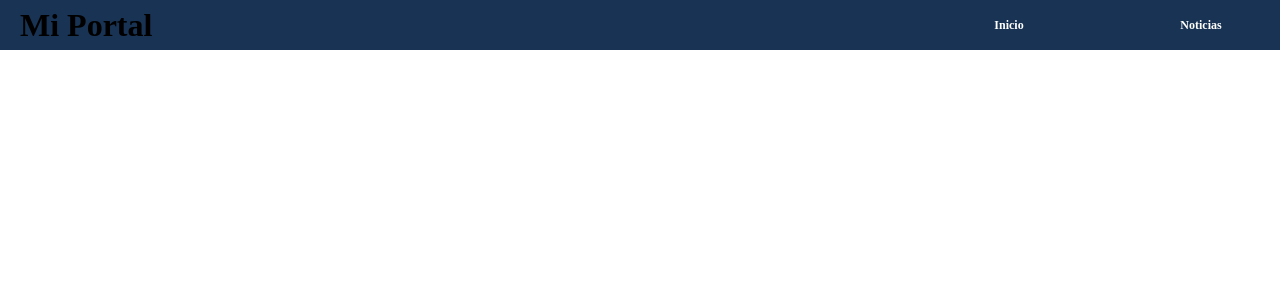
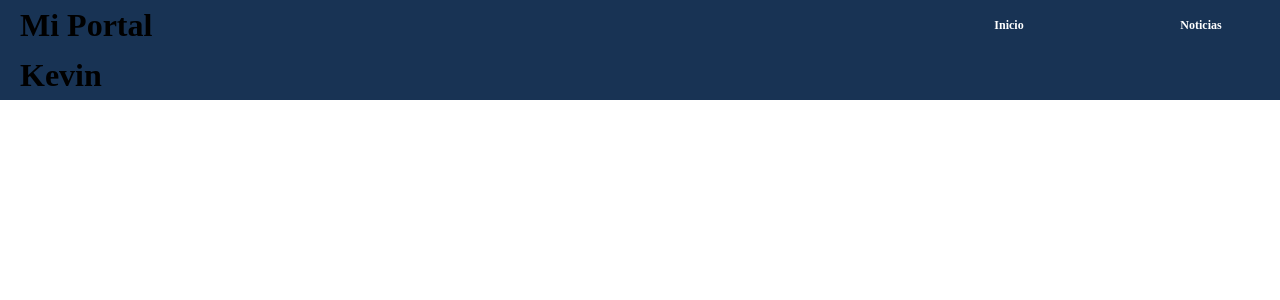
Before and after one commit to Geremi19/Noticias-Nvo-manz, a React (Vite) app: page /videos in a window 1280 px wide. Shown: the top 300 px of the page. Built offline with nearby package versions, Linux system fonts and the light colour scheme.

Commit message:
App modficado

```diff
--- a/src/App.jsx
+++ b/src/App.jsx
@@ -2,6 +2,7 @@ import { BrowserRouter as Router, Routes, Route, useLocation } from "react-route
 import Header from "./components/Header/Header";
 import Home from "./components/Home/Home";
 import Noticias from "./components/News/News";
+import Video from "./components/Video/video";
 import Noticia1 from "./Noticias/Noticia1";
 // 🔹 Componente que controla si se muestra o no el Header
 function Layout({ children }) {
@@ -23,8 +24,9 @@ export default function App() {
     <Router>
       <Layout>
         <Routes>
-          <Route path="/" element={<Home />} />
+          <Route path="/home" element={<Home />} />
           <Route path="/noticias" element={<Noticia1 />} />
+          <Route path="/videos" element={<Video />} />
         </Routes>
       </Layout>
     </Router>
--- a/src/Noticias/Noticia1.jsx
+++ b/src/Noticias/Noticia1.jsx
@@ -8,9 +8,11 @@ import { faUser } from "@fortawesome/free-solid-svg-icons";
 export default function Noticia1() {
   return (
     <div className="containerAll">
-        <div className="containerBtnVolver">
-          <i className="fa-solid fa-arrow-left"></i>
-        </div>
+        <Link to="/home">
+          <div className="containerBtnVolver">
+            <i className="fa-solid fa-arrow-left"></i>
+         </div>
+        </Link>
         <div className="containerImg">
             <img className="imgNoticia" src="../../public/buque.jpg"/>
         </div>
--- a/src/Noticias/Noticias.css
+++ b/src/Noticias/Noticias.css
@@ -26,6 +26,7 @@
     width: 80%;
     height: 400px;
     border-radius: 10px;
+    box-shadow: 0 0 15px rgba(0, 0, 0, 0.3);
 }
 
 .containerText{
--- /dev/null
+++ b/src/components/Video/Video.jsx
@@ -0,0 +1,9 @@
+import { Link } from "react-router-dom";
+import "./Video.css"
+export default function Video() {
+  return (
+    <header className="header">
+      <h1>Kevin</h1>
+    </header>
+  );
+}
```
Also changed, not shown: src/components/Video/Video.css (added), 1 other file (tests, documents, lock files or other folders).
